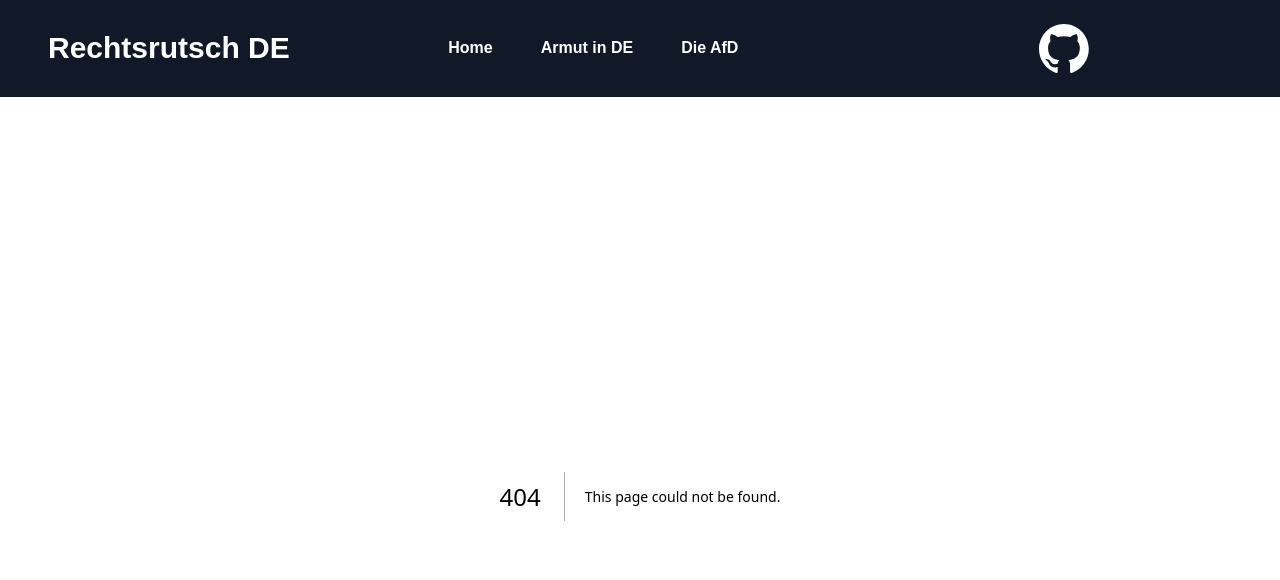
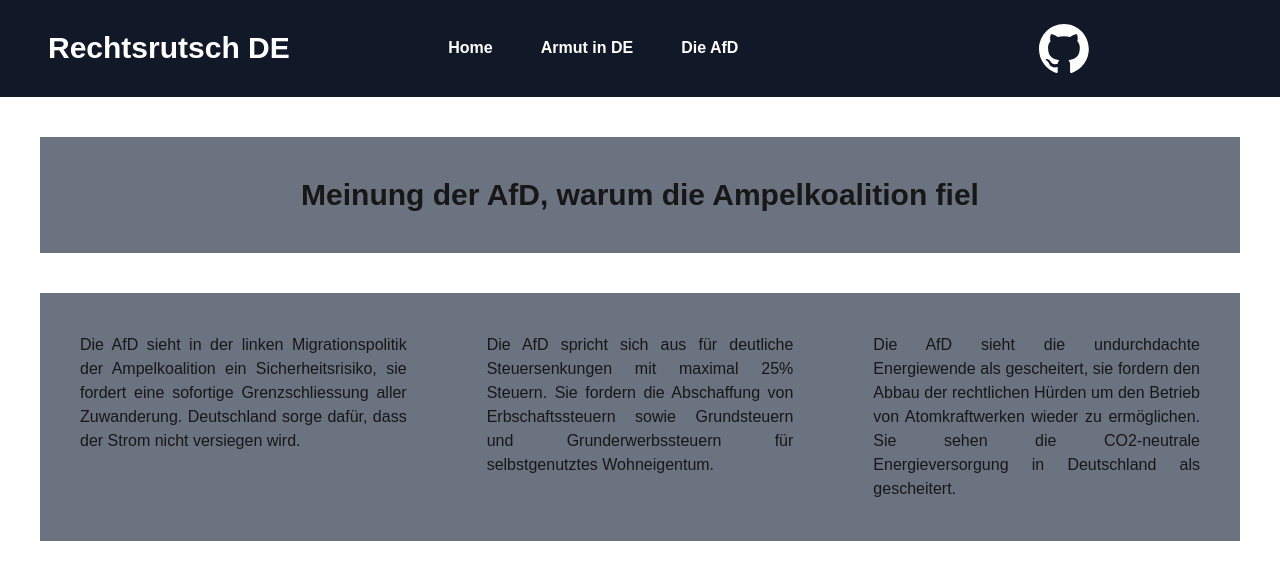
Before and after one commit to De27vin/PaW-Analyse-DE, a Next.js app: page /dieAfD in a window 1280 px wide. Before the commit this address had no page. Shown: the top 580 px of the page. Built offline with nearby package versions, Linux system fonts and the light colour scheme.

Commit message:
add: AfD page with their opinion

```diff
--- a/src/pages/_app.js
+++ b/src/pages/_app.js
@@ -5,6 +5,7 @@ import Image from "next/image";
 export default function App({ Component, pageProps }) {
   return(
     <>
+    {/* Navbar */}
     <nav className="flex justify-between bg-gray-900 text-white w-screen">
       <div className="px-5 xl:px-12 py-6 flex w-full items-center">
         <Link className="text-3xl font-bold font-heading" href="/">
@@ -14,7 +15,7 @@ export default function App({ Component, pageProps }) {
         <ul className="hidden md:flex px-4 mx-auto font-semibold font-heading space-x-12">
           <li><Link className="hover:text-gray-200" href="/">Home</Link></li>
           <li><Link className="hover:text-gray-200" href="/armut-in-deutschland">Armut in DE</Link></li>
-          <li><Link className="hover:text-gray-200" href="/">Die AfD</Link></li>
+          <li><Link className="hover:text-gray-200" href="/dieAfD">Die AfD</Link></li>
         </ul>
         <a href="https://github.com/De27vin/PaW-Analyse-DE" target="_blank" className="mx-auto transition ease-in-out delay-150 hover:-translate-y-1 hover:scale-110">
         <Image
--- /dev/null
+++ b/src/pages/dieAfD.js
@@ -0,0 +1,54 @@
+import { Geist, Geist_Mono } from "next/font/google";
+
+const geistSans = Geist({
+  variable: "--font-geist-sans",
+  subsets: ["latin"],
+});
+
+const geistMono = Geist_Mono({
+  variable: "--font-geist-mono",
+  subsets: ["latin"],
+});
+
+export default function dieAfD() {
+    return (
+        <>
+        <div className="gap-10 h-20 bg-gray-500 m-10 h-auto p-10">
+            <p className="text-3xl font-bold text-center">Meinung der AfD, warum die Ampelkoalition fiel</p>
+        </div>
+        <div className="grid grid-cols-3 gap-10 bg-gray-500 m-10 p-10">
+            {/* First column */}
+            <div className="mr-5">
+              <div className="text-justify">
+              Die AfD sieht in der linken Migrationspolitik der Ampelkoalition
+              ein Sicherheitsrisiko, sie fordert eine sofortige Grenzschliessung
+              aller Zuwanderung. Deutschland sorge dafür, dass der Strom nicht versiegen wird.
+              {/*https://www.bundestag.de/dokumente/textarchiv/2023/kw38-de-aktuelle-stunde-massenmigration-966502?*/}
+              </div>
+            </div>
+
+            {/* Second column */}
+            <div className="mx-5">
+              <div className="text-justify">
+                Die AfD spricht sich aus für deutliche Steuersenkungen mit maximal 25%
+                Steuern. Sie fordern die Abschaffung von Erbschaftssteuern sowie Grundsteuern
+                und Grunderwerbssteuern für selbstgenutztes Wohneigentum.
+                {/*Quelle: https://www.tichyseinblick.de/wirtschaft/ampel-aus-wirtschaftliche-ansaetze-cdu-afd*/}
+              </div>
+            </div>
+
+            {/* Third column */}
+            <div className="ml-5">
+                <div className="text-justify">
+                Die AfD sieht die undurchdachte Energiewende als gescheitert, sie
+                fordern den Abbau der rechtlichen Hürden um den Betrieb von
+                Atomkraftwerken wieder zu ermöglichen. Sie sehen die CO2-neutrale
+                Energieversorgung in Deutschland als gescheitert.
+                {/*Quelle: https://www.tichyseinblick.de/wirtschaft/ampel-aus-wirtschaftliche-ansaetze-cdu-afd*/}
+                </div>
+            </div>
+        </div>
+
+        </>
+    )
+}
```
